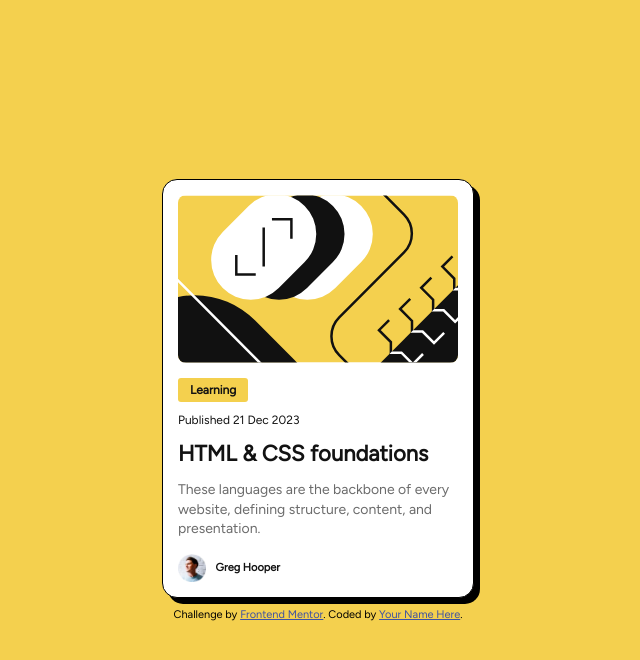
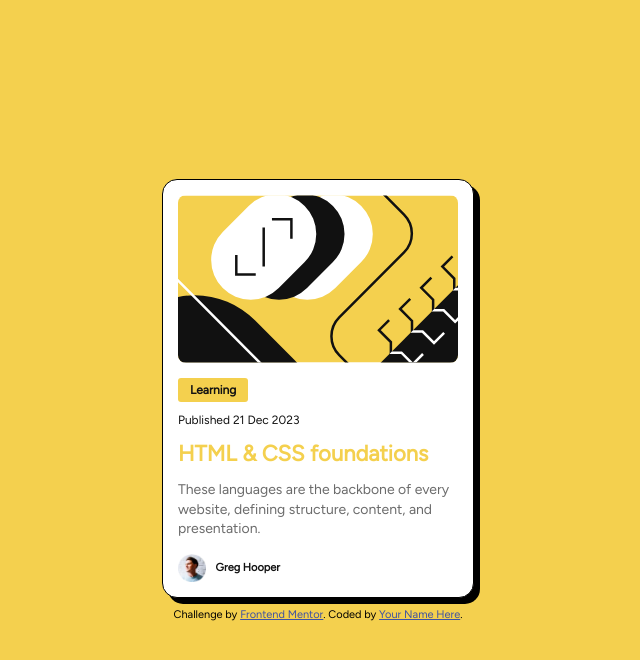
Before and after one commit to mfmikefurnari/front-end-mentor-2-blog-preview-card, a plain HTML site: page index.html in a window 1280 px wide. In both pictures the pointer is over the element "HTML & CSS foundations". Shown: the whole page, without its empty margins (322-962 px from the left). Drawn offline with Linux system fonts and the light colour scheme.

Commit message:
add hover event

```diff
--- a/index.html
+++ b/index.html
@@ -19,7 +19,7 @@
   <img class="articleThumb" src="./assets/images/illustration-article.svg">
   <div  style="display: flex;"><p class="tag">Learning</p></div>
   <div><p class="date">Published 21 Dec 2023</p></div>
-  <div><p class="blogTitle">HTML & CSS foundations</p></div>
+  <div><p class="blogTitle" href="#">HTML & CSS foundations</p></div>
   <div><p class="blogDesc">These languages are the backbone of every website, defining structure, content, and presentation.</p></div>
   <div class="footer"><img class="avatar" src="./assets/images/image-avatar.webp"><p class="avatarText">Greg Hooper</p></div>
 
--- a/styles.css
+++ b/styles.css
@@ -63,6 +63,10 @@
     font-size: 22px;
     font-weight:900;
   }
+  .blogTitle:hover{
+    color: var(--Yellow);
+    cursor: pointer;
+  }
   .blogDesc{
     font-size: 14px;
     font-weight: 500;
```
